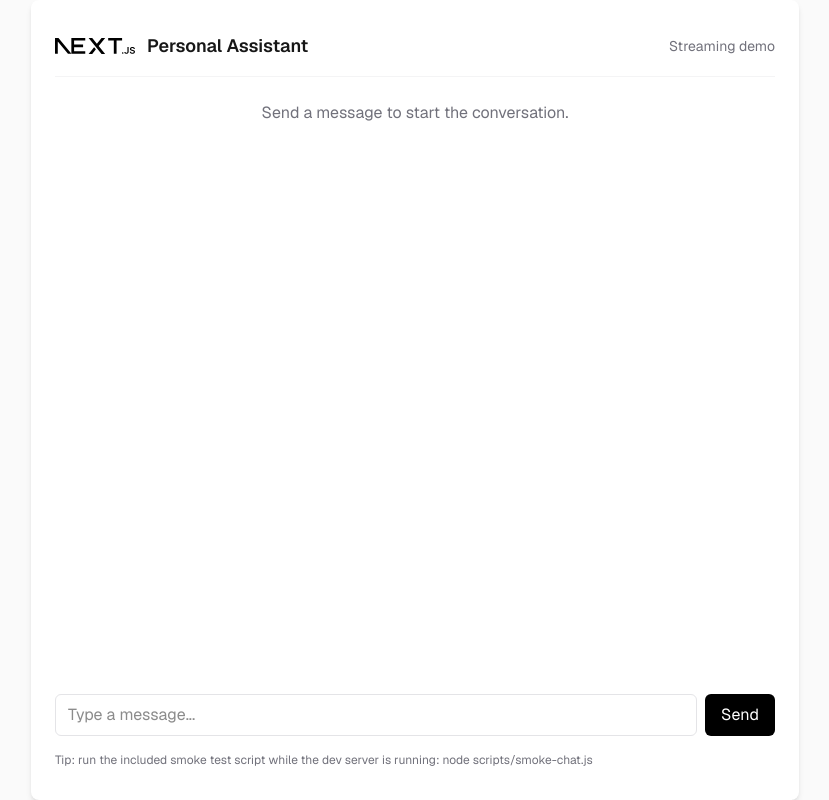
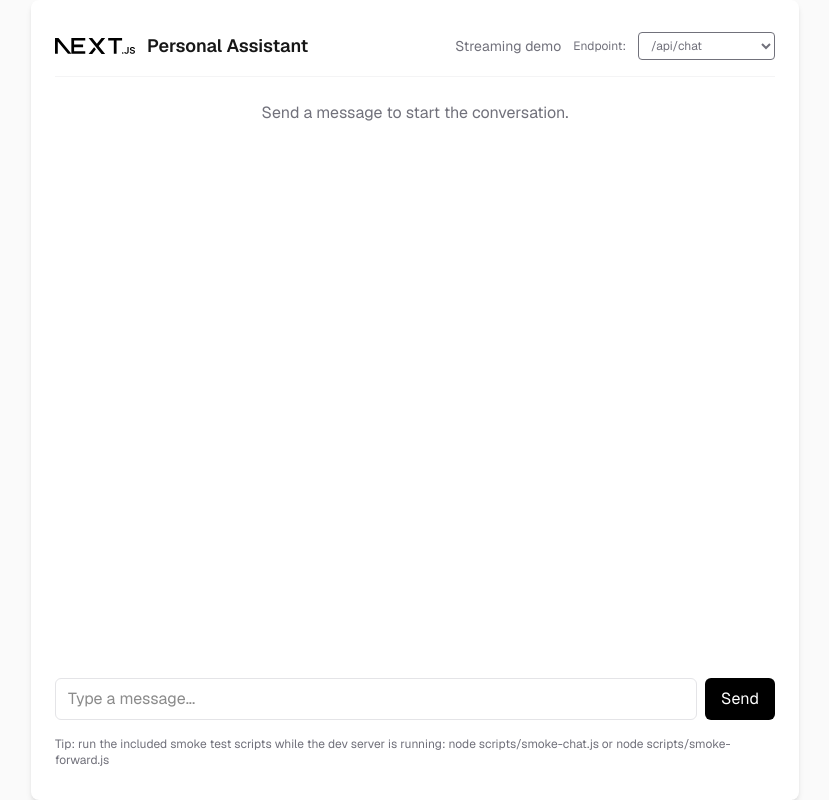
Before and after one commit to sprich1998/claws_playground, a Next.js app: page / in a window 1280 px wide. Shown: the whole page, without its empty margins (225-1054 px from the left). Built offline with nearby package versions, Linux system fonts and the light colour scheme.

Commit message:
feat(ui): add endpoint selector to use /api/chat or /api/chat/forward; add smoke-forward script

```diff
--- /dev/null
+++ b/scripts/smoke-forward.js
@@ -0,0 +1,40 @@
+// Smoke test for the forwarding streaming chat endpoint
+// Usage: node scripts/smoke-forward.js
+// Requires Node 18+ (global fetch + streams)
+
+const url = 'http://localhost:3000/api/chat/forward'
+const message = process.argv[2] || 'Hello from smoke-forward test!'
+
+async function run() {
+  const res = await fetch(url, {
+    method: 'POST',
+    headers: { 'Content-Type': 'application/json' },
+    body: JSON.stringify({ message }),
+  })
+
+  if (!res.ok) {
+    console.error('Request failed', res.status)
+    process.exit(1)
+  }
+
+  console.log('Provider:', res.headers.get('x-provider'))
+
+  const reader = res.body.getReader()
+  const decoder = new TextDecoder()
+
+  console.log('Streaming response:')
+
+  while (true) {
+    const { done, value } = await reader.read()
+    if (done) break
+    const chunk = decoder.decode(value)
+    process.stdout.write(chunk)
+  }
+
+  console.log('\n-- stream ended --')
+}
+
+run().catch((err) => {
+  console.error(err)
+  process.exit(1)
+})
--- a/src/app/page.tsx
+++ b/src/app/page.tsx
@@ -7,6 +7,7 @@ export default function Home() {
   const [input, setInput] = useState("");
   const [messages, setMessages] = useState<{ role: "user" | "assistant"; text: string }[]>([]);
   const [streaming, setStreaming] = useState(false);
+  const [mode, setMode] = useState<'direct' | 'forward'>('direct')
 
   async function handleSubmit(e: FormEvent) {
     e.preventDefault();
@@ -18,49 +19,60 @@ export default function Home() {
 
     try {
       setStreaming(true);
-      const res = await fetch("/api/chat", {
-        method: "POST",
-        headers: { "Content-Type": "application/json" },
+      const endpoint = mode === 'forward' ? '/api/chat/forward' : '/api/chat'
+      const res = await fetch(endpoint, {
+        method: 'POST',
+        headers: { 'Content-Type': 'application/json' },
         body: JSON.stringify({ message: userText }),
-      });
+      })
 
       if (!res.ok || !res.body) {
-        const err = await res.text().catch(() => "error")
-        setMessages((m) => [...m, { role: "assistant", text: `Error: ${err}` }]);
-        setStreaming(false);
-        return;
+        const err = await res.text().catch(() => 'error')
+        setMessages((m) => [...m, { role: 'assistant', text: `Error: ${err}` }])
+        setStreaming(false)
+        return
       }
 
-      const reader = res.body.getReader();
-      const dec = new TextDecoder();
+      // Optionally read provider header if present (only available before streaming starts)
+      try {
+        const provider = res.headers?.get('x-provider')
+        if (provider) {
+          setMessages((m) => [...m, { role: 'assistant', text: `(provider: ${provider})\n` }])
+        }
+      } catch (e) {
+        // ignore
+      }
+
+      const reader = res.body.getReader()
+      const dec = new TextDecoder()
 
       // Start a new assistant message and append chunks as they arrive
-      setMessages((m) => [...m, { role: "assistant", text: "" }]);
+      setMessages((m) => [...m, { role: 'assistant', text: '' }])
 
-      let done = false;
+      let done = false
       while (!done) {
-        const { value, done: d } = await reader.read();
-        done = d;
+        const { value, done: d } = await reader.read()
+        done = d
         if (value) {
-          const chunk = dec.decode(value);
+          const chunk = dec.decode(value)
           setMessages((m) => {
             // append to the last message (assistant)
-            const next = [...m];
-            const last = next[next.length - 1];
-            if (last && last.role === "assistant") {
-              last.text = last.text + chunk;
+            const next = [...m]
+            const last = next[next.length - 1]
+            if (last && last.role === 'assistant') {
+              last.text = last.text + chunk
             } else {
-              next.push({ role: "assistant", text: chunk });
+              next.push({ role: 'assistant', text: chunk })
             }
-            return next;
-          });
+            return next
+          })
         }
       }
     } catch (err) {
-      console.error(err);
-      setMessages((m) => [...m, { role: "assistant", text: "Request failed" }]);
+      console.error(err)
+      setMessages((m) => [...m, { role: 'assistant', text: 'Request failed' }])
     } finally {
-      setStreaming(false);
+      setStreaming(false)
     }
   }
 
@@ -70,7 +82,16 @@ export default function Home() {
         <header className="flex items-center gap-3 border-b border-zinc-100 pb-4">
           <Image src="/next.svg" alt="logo" width={80} height={20} className="dark:invert" />
           <h1 className="text-lg font-semibold">Personal Assistant</h1>
-          <div className="ml-auto text-sm text-zinc-500">Streaming demo</div>
+          <div className="ml-auto flex items-center gap-3">
+            <div className="text-sm text-zinc-500">Streaming demo</div>
+            <label className="text-xs text-zinc-500 flex items-center gap-2">
+              <span className="mr-1">Endpoint:</span>
+              <select value={mode} onChange={(e) => setMode(e.target.value as 'direct' | 'forward') } className="rounded border bg-white text-xs px-2 py-1">
+                <option value="direct">/api/chat</option>
+                <option value="forward">/api/chat/forward</option>
+              </select>
+            </label>
+          </div>
         </header>
 
         <section className="flex-1 overflow-auto px-2 py-6" style={{ minHeight: 300 }}>
@@ -100,7 +121,7 @@ export default function Home() {
           </button>
         </form>
 
-        <footer className="mt-4 text-xs text-zinc-500">Tip: run the included smoke test script while the dev server is running: node scripts/smoke-chat.js</footer>
+        <footer className="mt-4 text-xs text-zinc-500">Tip: run the included smoke test scripts while the dev server is running: node scripts/smoke-chat.js or node scripts/smoke-forward.js</footer>
       </main>
     </div>
   );
```
